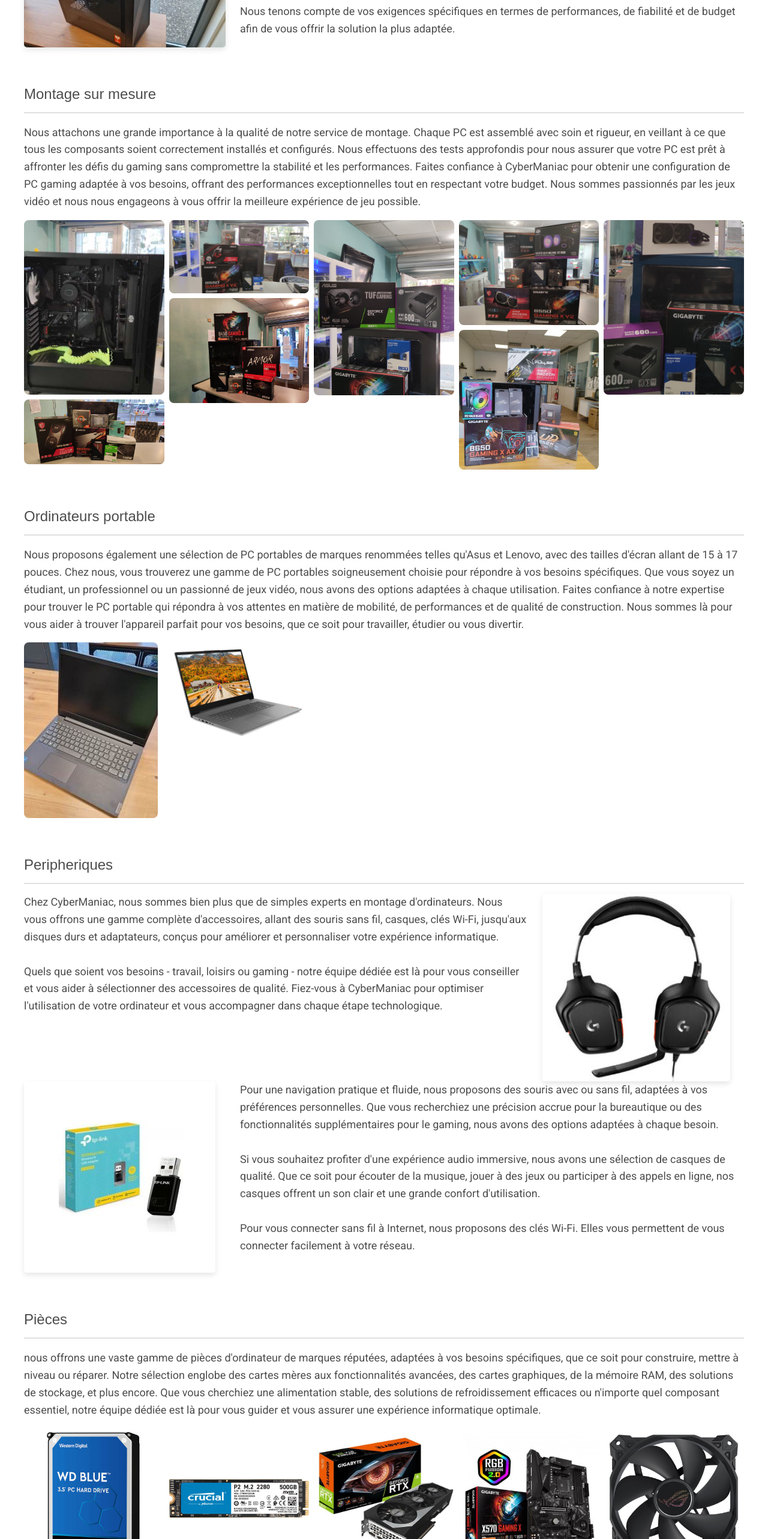
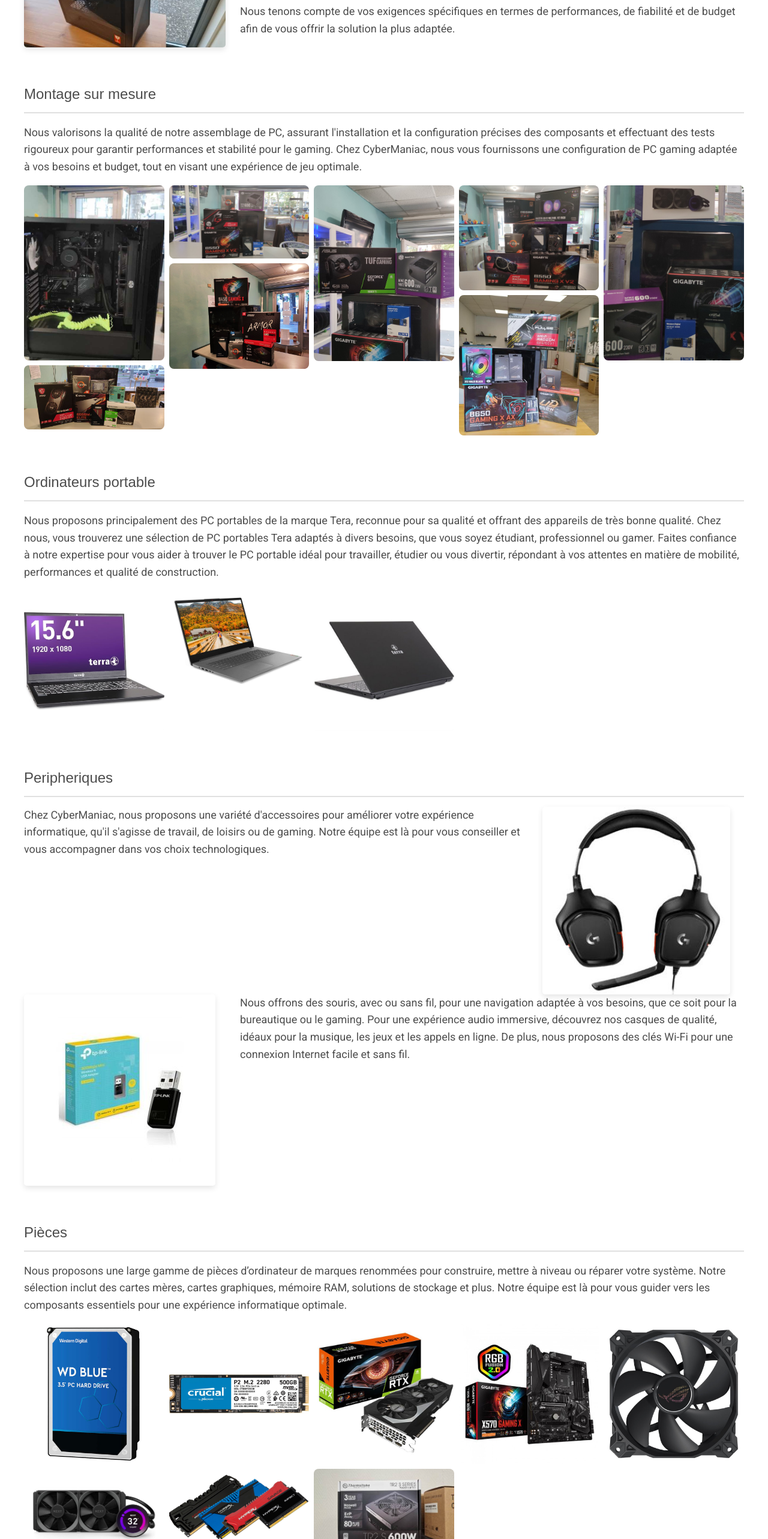
Before and after one commit to quent36987/cybermaniac, a SvelteKit app: page /about/vente in a window 1280 px wide. Shown: the part 720-3286 px from the top of the page at 60% size. Built offline with nearby package versions, Linux system fonts and the light colour scheme.

Commit message:
test refacto

```diff
--- a/src/routes/about/vente/+page.svelte
+++ b/src/routes/about/vente/+page.svelte
@@ -14,7 +14,7 @@
             </div>
 
             <div class="images">
-				<img class="image" src="/about/vente/image1.jpg" alt="Entretiens d'imprimantes" />
+                <img class="image" src="/about/vente/image1.jpg" alt="Entretiens d'imprimantes"/>
             </div>
         </div>
     </div>
@@ -24,13 +24,13 @@
 
         <div class="page">
             <div class="images">
-				<img class="image" src="/about/vente/image2.jpg" alt="Entretiens d'imprimantes" />
+                <img class="image" src="/about/vente/image2.jpg" alt="Entretiens d'imprimantes"/>
             </div>
             <div class="desc">
                 Chez CyberManiac, nous sommes fiers de proposer un service de montage de PC fixe
                 spécialement conçu pour répondre à vos besoins en bureautique, en offrant le meilleur
                 rapport qualité-prix possible.
-				<br /><br />
+                <br/><br/>
 
                 Notre équipe est dévouée à vous fournir une configuration qui correspondra parfaitement à
                 vos attentes. Nous tenons compte de vos exigences spécifiques en termes de performances, de
@@ -42,40 +42,36 @@
     <div class="section">
         <div class="title">Montage sur mesure</div>
         <p class="description">
-			Nous attachons une grande importance à la qualité de notre service de montage. Chaque PC est
-			assemblé avec soin et rigueur, en veillant à ce que tous les composants soient correctement
-			installés et configurés. Nous effectuons des tests approfondis pour nous assurer que votre PC
-			est prêt à affronter les défis du gaming sans compromettre la stabilité et les performances.
-			Faites confiance à CyberManiac pour obtenir une configuration de PC gaming adaptée à vos
-			besoins, offrant des performances exceptionnelles tout en respectant votre budget. Nous sommes
-			passionnés par les jeux vidéo et nous nous engageons à vous offrir la meilleure expérience de
-			jeu possible.
+            Nous valorisons la qualité de notre assemblage de PC, assurant l'installation et la configuration précises
+            des composants et effectuant des tests rigoureux pour garantir performances et stabilité pour le gaming.
+            Chez CyberManiac, nous vous fournissons une configuration de PC gaming adaptée à vos besoins et budget, tout
+            en visant une expérience de jeu optimale.
         </p>
         <div class="image-gallery">
             <div class="img-wrapper">
-				<img src="/about/vente/image4.jpg" alt="Image 4" />
+                <img src="/about/vente/image4.jpg" alt="Image 4"/>
             </div>
             <div class="img-wrapper">
-				<img src="/about/vente/image11.jpg" alt="Image 11" />
+                <img src="/about/vente/image11.jpg" alt="Image 11"/>
             </div>
             <div class="img-wrapper">
-				<img src="/about/vente/image5.jpg" alt="Image 5" />
+                <img src="/about/vente/image5.jpg" alt="Image 5"/>
             </div>
             <div class="img-wrapper">
-				<img src="/about/vente/image10.jpg" alt="Image 10" />
+                <img src="/about/vente/image10.jpg" alt="Image 10"/>
             </div>
 
             <div class="img-wrapper">
-				<img src="/about/vente/image7.jpg" alt="Image 7" />
+                <img src="/about/vente/image7.jpg" alt="Image 7"/>
             </div>
             <div class="img-wrapper">
-				<img src="/about/vente/image8.jpg" alt="Image 8" />
+                <img src="/about/vente/image8.jpg" alt="Image 8"/>
             </div>
             <div class="img-wrapper">
-				<img src="/about/vente/image9.jpg" alt="Image 9" />
+                <img src="/about/vente/image9.jpg" alt="Image 9"/>
             </div>
             <div class="img-wrapper">
-				<img src="/about/vente/image6.jpg" alt="Image 6" />
+                <img src="/about/vente/image6.jpg" alt="Image 6"/>
             </div>
         </div>
     </div>
@@ -83,21 +79,21 @@
     <div class="section">
         <div class="title">Ordinateurs portable</div>
         <p class="description">
-			Nous proposons également une sélection de PC portables de marques renommées telles qu'Asus et
-			Lenovo, avec des tailles d'écran allant de 15 à 17 pouces. Chez nous, vous trouverez une gamme
-			de PC portables soigneusement choisie pour répondre à vos besoins spécifiques. Que vous soyez
-			un étudiant, un professionnel ou un passionné de jeux vidéo, nous avons des options adaptées à
-			chaque utilisation. Faites confiance à notre expertise pour trouver le PC portable qui
-			répondra à vos attentes en matière de mobilité, de performances et de qualité de construction.
-			Nous sommes là pour vous aider à trouver l'appareil parfait pour vos besoins, que ce soit pour
-			travailler, étudier ou vous divertir.
+            Nous proposons principalement des PC portables de la marque Tera, reconnue pour sa qualité et offrant des
+            appareils de très bonne qualité. Chez nous, vous trouverez une sélection de PC portables Tera adaptés à
+            divers besoins, que vous soyez étudiant, professionnel ou gamer. Faites confiance à notre expertise pour
+            vous aider à trouver le PC portable idéal pour travailler, étudier ou vous divertir, répondant à vos
+            attentes en matière de mobilité, performances et qualité de construction.
         </p>
         <div class="image-gallery">
             <div class="img-wrapper">
-				<img src="/about/vente/image12.jpg" alt="Image 4" />
+                <img src="/about/vente/image12.jpg" alt="Image 4"/>
             </div>
             <div class="img-wrapper">
-				<img src="/about/vente/image13.jpg" alt="Image 11" />
+                <img src="/about/vente/image13.jpg" alt="Image 11"/>
+            </div>
+            <div class="img-wrapper">
+                <img src="/about/vente/image24.jpg" alt="Image 24"/>
             </div>
         </div>
     </div>
@@ -107,39 +103,24 @@
 
         <div class="page">
             <div class="desc">
-				Chez CyberManiac, nous sommes bien plus que de simples experts en montage d'ordinateurs.
-				Nous vous offrons une gamme complète d'accessoires, allant des souris sans fil, casques,
-				clés Wi-Fi, jusqu'aux disques durs et adaptateurs, conçus pour améliorer et personnaliser
-				votre expérience informatique.
-				<br/><br/>
-				Quels que soient vos besoins - travail, loisirs ou gaming -
-				notre équipe dédiée est là pour vous conseiller et vous aider à sélectionner des accessoires
-				de qualité. Fiez-vous à CyberManiac pour optimiser l'utilisation de votre ordinateur et vous
-				accompagner dans chaque étape technologique.
+                Chez CyberManiac, nous proposons une variété d'accessoires pour améliorer votre expérience informatique,
+                qu'il s'agisse de travail, de loisirs ou de gaming. Notre équipe est là pour vous conseiller et vous
+                accompagner dans vos choix technologiques.
             </div>
 
             <div class="images">
-				<img class="image" src="/about/vente/image14.jpg" alt="Entretiens d'imprimantes" />
+                <img class="image" src="/about/vente/image14.jpg" alt="Entretiens d'imprimantes"/>
             </div>
         </div>
         <div class="page">
             <div class="images">
-				<img class="image" src="/about/vente/image15.jpg" alt="Entretiens d'imprimantes" />
+                <img class="image" src="/about/vente/image15.jpg" alt="Entretiens d'imprimantes"/>
             </div>
             <div class="desc">
-				Pour une navigation pratique et fluide, nous proposons des souris avec ou sans fil, adaptées
-				à vos préférences personnelles. Que vous recherchiez une précision accrue pour la
-				bureautique ou des fonctionnalités supplémentaires pour le gaming, nous avons des options
-				adaptées à chaque besoin.
-				<br /><br />
-
-				Si vous souhaitez profiter d'une expérience audio immersive, nous avons une sélection de
-				casques de qualité. Que ce soit pour écouter de la musique, jouer à des jeux ou participer à
-				des appels en ligne, nos casques offrent un son clair et une grande confort d'utilisation.
-				<br /><br />
-
-				Pour vous connecter sans fil à Internet, nous proposons des clés Wi-Fi. Elles vous
-				permettent de vous connecter facilement à votre réseau.
+                Nous offrons des souris, avec ou sans fil, pour une navigation adaptée à vos besoins, que ce soit pour
+                la bureautique ou le gaming. Pour une expérience audio immersive, découvrez nos casques de qualité,
+                idéaux pour la musique, les jeux et les appels en ligne. De plus, nous proposons des clés Wi-Fi pour une
+                connexion Internet facile et sans fil.
             </div>
         </div>
     </div>
@@ -147,39 +128,37 @@
     <div class="section">
         <div class="title">Pièces</div>
         <p class="description">
-			nous offrons une vaste gamme de pièces d'ordinateur de marques réputées, adaptées à vos
-			besoins spécifiques, que ce soit pour construire, mettre à niveau ou réparer. Notre sélection
-			englobe des cartes mères aux fonctionnalités avancées, des cartes graphiques, de la mémoire
-			RAM, des solutions de stockage, et plus encore. Que vous cherchiez une alimentation stable,
-			des solutions de refroidissement efficaces ou n'importe quel composant essentiel, notre équipe
-			dédiée est là pour vous guider et vous assurer une expérience informatique optimale.
+            Nous proposons une large gamme de pièces d’ordinateur de marques renommées pour construire, mettre à niveau
+            ou réparer votre système. Notre sélection inclut des cartes mères, cartes graphiques, mémoire RAM, solutions
+            de stockage et plus. Notre équipe est là pour vous guider vers les composants essentiels pour une expérience
+            informatique optimale.
         </p>
         <div class="image-gallery">
             <div class="img-wrapper">
-				<img src="/about/vente/image17.jpg" alt="Image 11" />
+                <img src="/about/vente/image17.jpg" alt="Image 11"/>
             </div>
             <div class="img-wrapper">
-				<img src="/about/vente/image21.jpg" alt="Image 8" />
+                <img src="/about/vente/image21.jpg" alt="Image 8"/>
             </div>
             <div class="img-wrapper">
-				<img src="/about/vente/image16.jpg" alt="Image 4" />
+                <img src="/about/vente/image16.jpg" alt="Image 4"/>
             </div>
             <div class="img-wrapper">
-				<img src="/about/vente/image18.jpg" alt="Image 5" />
+                <img src="/about/vente/image18.jpg" alt="Image 5"/>
             </div>
             <div class="img-wrapper">
-				<img src="/about/vente/image19.jpg" alt="Image 10" />
+                <img src="/about/vente/image19.jpg" alt="Image 10"/>
             </div>
 
             <div class="img-wrapper">
-				<img src="/about/vente/image20.jpg" alt="Image 7" />
+                <img src="/about/vente/image20.jpg" alt="Image 7"/>
             </div>
             <div class="img-wrapper">
-				<img src="/about/vente/image23.jpg" alt="Image 6" />
+                <img src="/about/vente/image23.jpg" alt="Image 6"/>
             </div>
 
             <div class="img-wrapper">
-				<img src="/about/vente/image22.jpg" alt="Image 9" />
+                <img src="/about/vente/image22.jpg" alt="Image 9"/>
             </div>
         </div>
     </div>
@@ -259,25 +238,32 @@
         column-count: 5; /* Pour avoir 5 images par ligne */
         column-gap: var(--spacing-s);
     }
+
     @media screen and (max-width: 500px) {
         .image-gallery {
             column-count: 3;
         }
+
         .content-wrapper {
             padding: var(--spacing-m);
         }
+
         .description {
             font-size: 0.9rem;
         }
+
         .title {
             font-size: 1.2rem;
         }
+
         .title {
             font-size: 1.2rem;
         }
+
         .content-wrapper {
             padding: var(--spacing-m);
         }
+
         .desc {
             font-size: 0.8rem;
         }
--- a/src/routes/contact/+page.svelte
+++ b/src/routes/contact/+page.svelte
@@ -36,12 +36,12 @@
     main {
         font-family: 'Arial', sans-serif;
         padding: 2rem;
-        line-height: 1.6;
+        line-height: 1;
     }
 
     .store-image {
         width: 100%;
-
+        max-width: 700px;
         margin: 0 auto;
         display: block;
         border-radius: 8px;
@@ -77,7 +77,6 @@
 
     @media(max-width: 650px) {
         main {
-            line-height: 1;
             font-size: 0.8rem;
         }
     }
```
Also changed, not shown: src/routes/about/domicile/+page.svelte (+17 -7 lines), src/routes/about/entretiens/+page.svelte (+8 -8 lines), src/routes/about/impression3d/+page.svelte (+55 -64 lines), static/about/vente/image12.jpg, static/about/vente/image24.jpg (added). Lines whose indentation alone changed are shown as unchanged.
